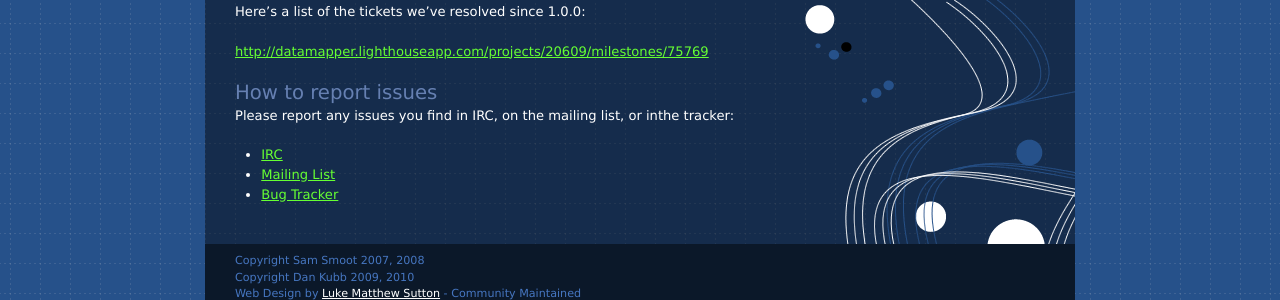
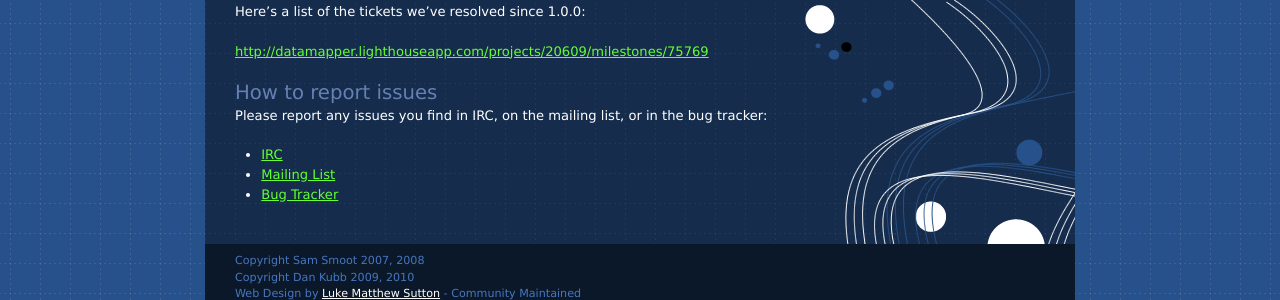
Before and after one commit to datamapper/datamapper.github.com, a Jekyll site: the page built from _posts/2010-09-07-datamapper-102-released.markdown, in a window 1280 px wide. Shown: the part 1176-1476 px from the top of the page. Built offline with Jekyll 4.4.1, drawn with Linux system fonts in a browser that asks for light colours.

Commit message:
Fix errors in old posts

```diff
--- a/_posts/2010-09-07-datamapper-102-released.markdown
+++ b/_posts/2010-09-07-datamapper-102-released.markdown
@@ -62,7 +62,7 @@ Here's a list of the tickets we've resolved since 1.0.0:
 How to report issues
 --------------------
 
-Please report any issues you find in IRC, on the mailing list, or inthe tracker:
+Please report any issues you find in IRC, on the mailing list, or in the bug tracker:
 
 * [IRC](irc://irc.freenode.net/%23datamapper)
 * [Mailing List](http://groups.google.com/group/datamapper)
--- a/docs/validations.markdown
+++ b/docs/validations.markdown
@@ -97,7 +97,7 @@ Working with Validation Errors
 ------------------------------
 
 If your validators find errors in your model, they will populate the
-[Validate::ValidationErrors][Validate_ValidationErrors] object that is available
+`Validate::ValidationErrors` object that is available
 through each of your models via calls to your model's `errors` method.
 
 {% highlight ruby linenos %}
```
